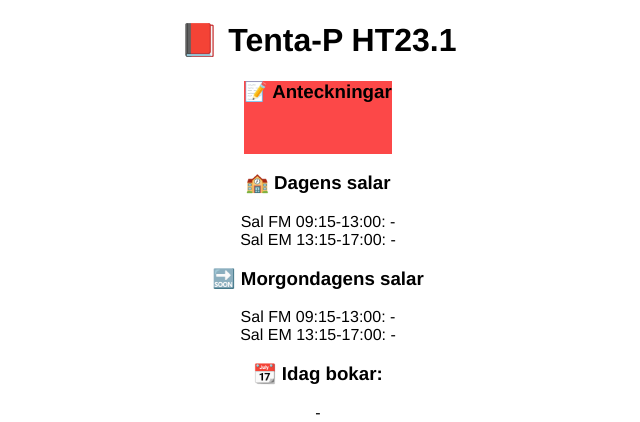
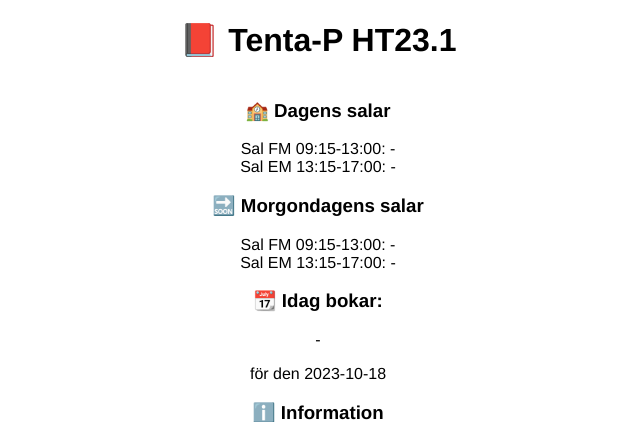
Before and after one commit to Skolmen/tentapproject, a Flask app: template tentapweb/templates/index.html in a window 1280 px wide. Shown: the top 422 px of the page, without its empty margins (322-962 px from the left). Run offline with Flask 3, Linux system fonts and the light colour scheme; the template is opened without the code that fills it, so the values that code supplies are empty.

Commit message:
Web
Added so the notes is hidden if it doesnt exist notes.

```diff
--- a/tentapweb/static/script.js
+++ b/tentapweb/static/script.js
@@ -273,6 +273,7 @@ function updateNotes(bookings) {
 
       // Only add a note if it exists
       if (booking.notes) {
+        document.getElementById('notes').style.display = "block"
         // Create a new <span> element for the note
         const noteSpan = document.createElement('span');
         //noteSpan.style.color = 'red';
--- a/tentapweb/static/stylesheet.css
+++ b/tentapweb/static/stylesheet.css
@@ -15,6 +15,7 @@ body {
 /* Apply the animation to the notes element */
 .sal-box-wrapper.notes {
     animation: flashingBackground 1s infinite; /* Adjust the duration as needed */
+    display: none;
   }
 
 .main-wrapper {
--- a/tentapweb/templates/index.html
+++ b/tentapweb/templates/index.html
@@ -13,7 +13,7 @@
     <div class="main-wrapper">
         <div class="main-top">
             <h1>📕 Tenta-P HT23.1</h1>
-            <div class="sal-box-wrapper notes">
+            <div class="sal-box-wrapper notes" id="notes">
                 <h3 style="margin-top: 0px;">📝 Anteckningar</h4>
                 <p style="text-align: left;" id="notes-box">
 
```
